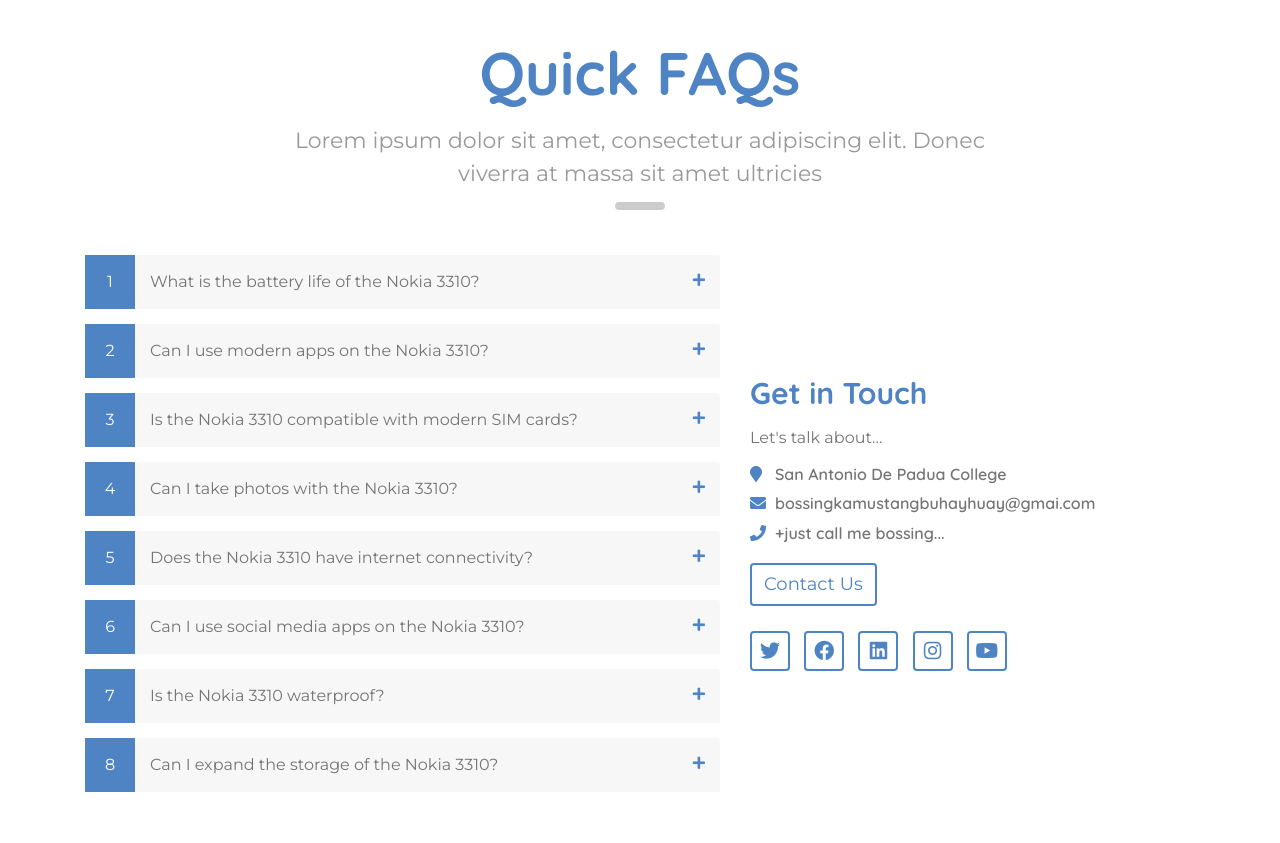
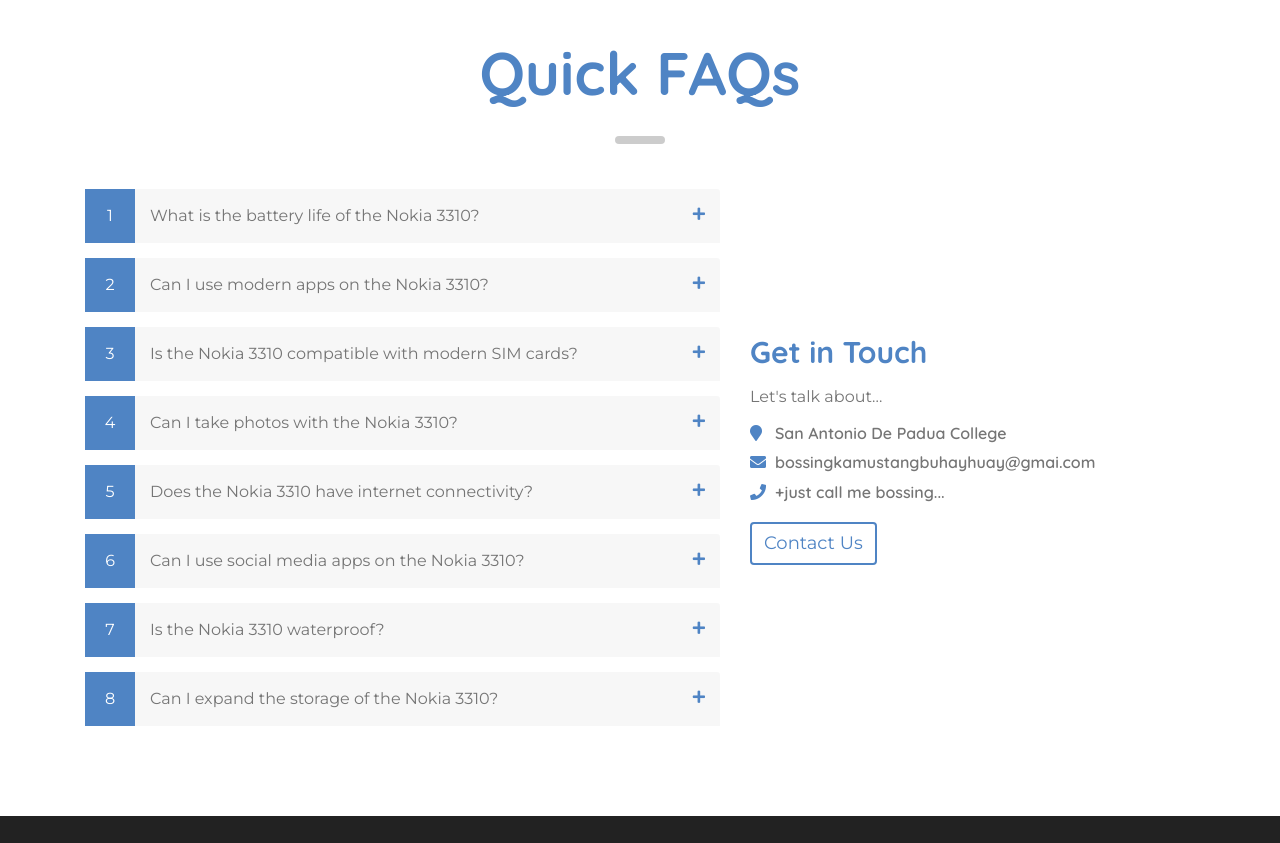
Before and after one commit to Suinan-debug/EMtech, a plain HTML site: page index.html in a window 1280 px wide. Shown: the part 2160-3003 px from the top of the page. Drawn offline with nearby package versions, Linux system fonts and the light colour scheme; a script that the page names is missing.

Commit message:
Update index.html

```diff
--- a/index.html
+++ b/index.html
@@ -311,7 +311,7 @@
                 <div class="section-header">
                     <h2>Quick FAQs</h2>
                     <p>
-                        Lorem ipsum dolor sit amet, consectetur adipiscing elit. Donec viverra at massa sit amet ultricies
+
                     </p>
                 </div>
                 <div class="row align-items-center">
@@ -434,13 +434,7 @@
                             <h3><i class="fa fa-envelope"></i>bossingkamustangbuhayhuay@gmai.com</h3>
                             <h3><i class="fa fa-phone"></i>+just call me bossing...</h3>
                             <a class="btn" href="#">Contact Us</a>
-                            <div class="social">
-                                <a href=""><i class="fab fa-twitter"></i></a>
-                                <a href=""><i class="fab fa-facebook"></i></a>
-                                <a href=""><i class="fab fa-linkedin"></i></a>
-                                <a href=""><i class="fab fa-instagram"></i></a>
-                                <a href=""><i class="fab fa-youtube"></i></a>
-                            </div>
+
                         </div>
                     </div>
                 </div>
```
